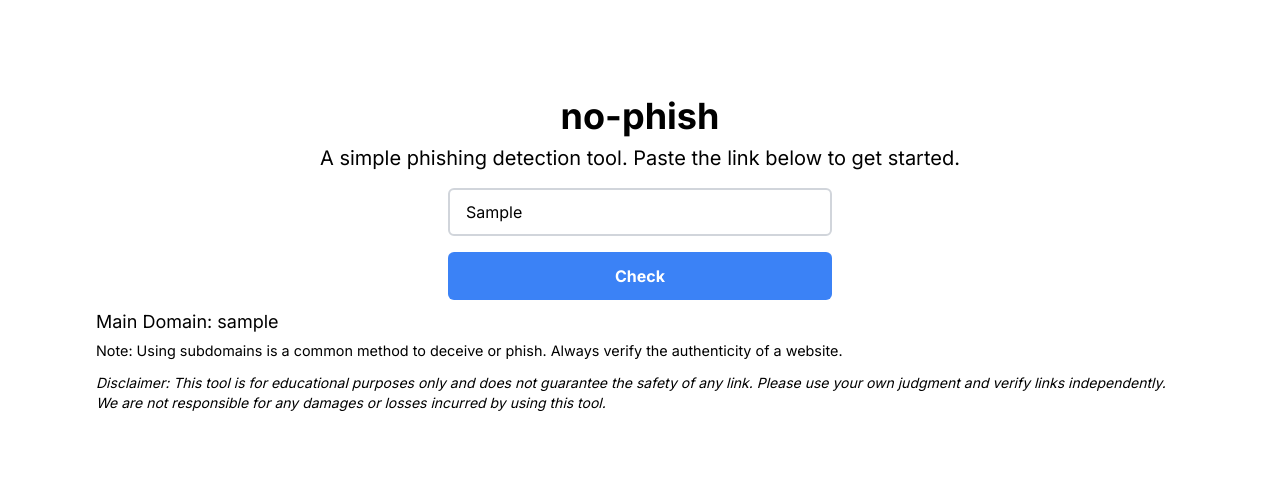
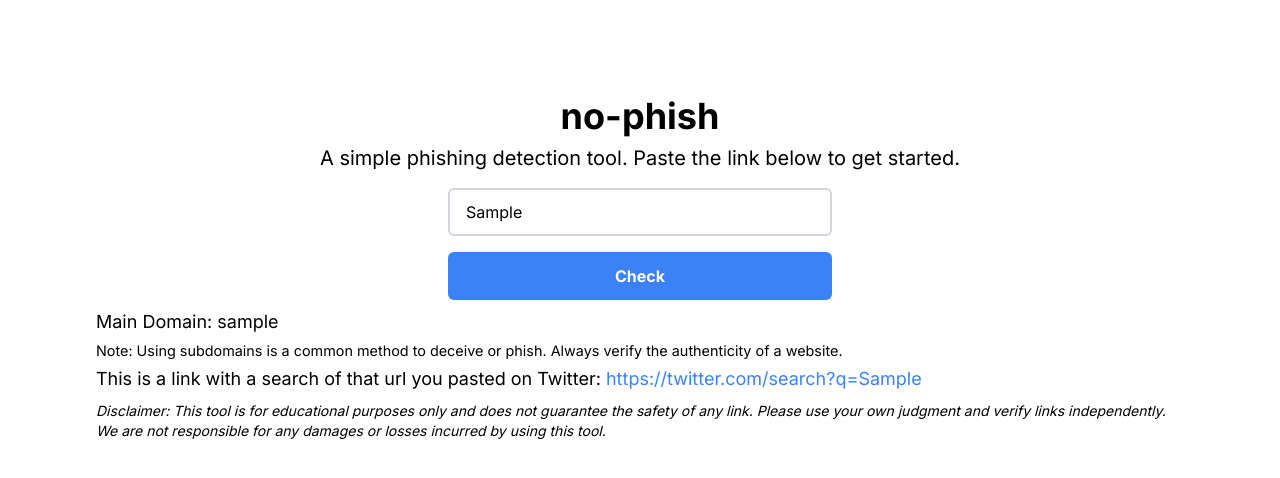
Before and after one commit to jarrensj/no-phish, a Next.js app: page / in a window 1280 px wide. Both pictures are taken after typing "Sample" into the empty fields and a click on the button "Check". Shown: the top 478 px of the page. Built offline with nearby package versions, Linux system fonts and the light colour scheme.

Commit message:
Add a link to a Twitter search

```diff
--- a/components/Tool.tsx
+++ b/components/Tool.tsx
@@ -1,6 +1,7 @@
 'use client'
 
 import React, { useState } from 'react';
+import Link from 'next/link';
 
 export default function Tool() {
   const [url, setUrl] = useState<string>('');
@@ -60,6 +61,14 @@ export default function Tool() {
                 <small>Note: Using subdomains is a common method to deceive or phish. Always verify the authenticity of a website.</small>
               </p>
             )}
+            {url && (
+              <p className="text-lg">
+                This is a link with a search of that url you pasted on Twitter:&nbsp;
+                <Link href={`https://twitter.com/search?q=${url}`}>
+                  <span className="text-blue-500">https://twitter.com/search?q={url}</span>
+                </Link>
+              </p>
+            )}
             <p className="text-sm mt-2 italic">
               Disclaimer: This tool is for educational purposes only and does not guarantee the safety of any link. Please use your own judgment and verify links independently. We are not responsible for any damages or losses incurred by using this tool.
             </p>
```
